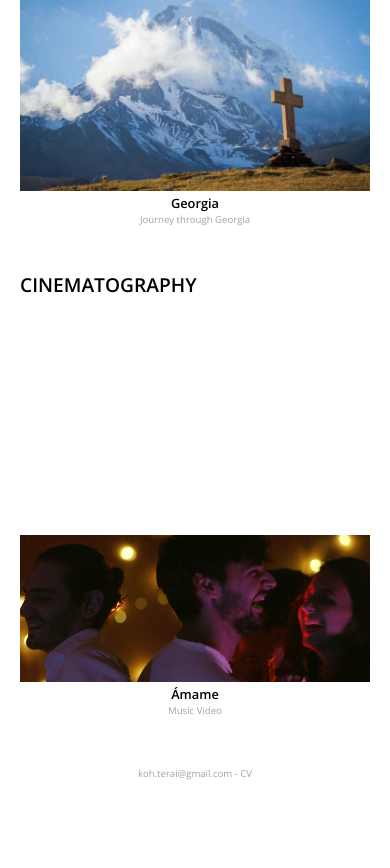
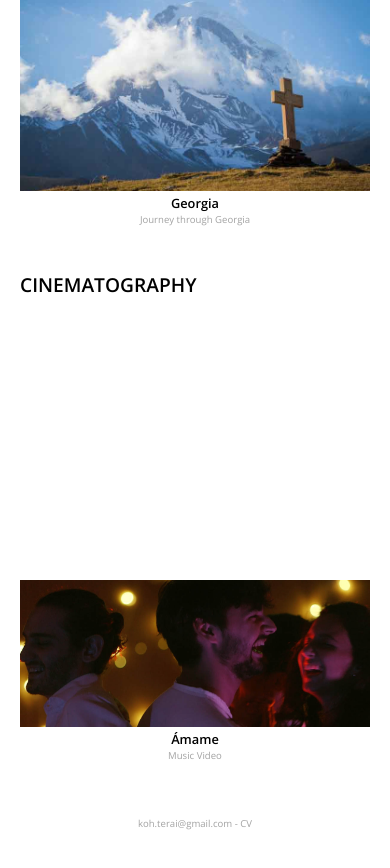
Before and after one commit to kohterai/portfolio-website, a React (Create React App) app: page / in a window 390 px wide. Shown: the part 2043-2911 px from the top of the page. Before the commit the page ends 2873 px from the top, so only its background shows below. Built offline with nearby package versions, Linux system fonts and the light colour scheme.

Commit message:
Spacing for long thumbnails fixed. Also Reel thumbnail page spacing fixed

```diff
--- a/src/ProjectList.js
+++ b/src/ProjectList.js
@@ -31,6 +31,11 @@ import Amame from './Projects/Cinematography/Amame'
 import AmameT1 from './Projects/Cinematography/photos/amame-thumb1.jpg'
 import AmameT2 from './Projects/Cinematography/photos/amame-thumb2.jpg'
 import AmameT3 from './Projects/Cinematography/photos/amame-thumb3.jpg'
+
+import CinematographyWorkshop from './Projects/Cinematography/CinematographyWorkshop'
+// import AmameT1 from './Projects/Cinematography/photos/amame-thumb1.jpg'
+// import AmameT2 from './Projects/Cinematography/photos/amame-thumb2.jpg'
+// import AmameT3 from './Projects/Cinematography/photos/amame-thumb3.jpg'
 
 
 const projectList = [
@@ -89,14 +94,24 @@ const projectList = [
   },
   { type: "Cinematography",
     longThumb: true,
-    projects: [{ title: "Ámame",
+    projects: [
+                // { title: "Workshops",
+                //   caption: "Cinematography Workshops",
+                //   thumbnail1: AmameT1,
+                //   thumbnail2: AmameT2,
+                //   thumbnail3: AmameT3,
+                //   path: '/projects/CinematographyWorkshop',
+                //   main: CinematographyWorkshop
+                // },
+                { title: "Ámame",
                   caption: "Music Video",
                   thumbnail1: AmameT1,
                   thumbnail2: AmameT2,
                   thumbnail3: AmameT3,
                   path: '/projects/Amame',
                   main: Amame
-                }]
+                }
+                ]
   },
   // { type: "Research",
   //   projects: [{  title: "Haptic",
--- a/src/Projects/Cinematography/CinematographyWorkshop.js
+++ b/src/Projects/Cinematography/CinematographyWorkshop.js
@@ -25,13 +25,13 @@ import amame9 from './photos/amame-9.jpg'
 import ImageLoader from '../ImageLoader'
 
 
-class Amame extends Component {
+class CinematographyWorkshop extends Component {
   render() {
     return (
       <div className="project-content">
 
         <div className="project-video-wrapper">
-          <ReactPlayer className="project-video" url='https://www.youtube.com/watch?v=NtiSkCwQTZM' controls={true}
+          <ReactPlayer className="project-video" url='https://www.youtube.com/watch?v=ZJbmMQp45JY&list=PLK-Ssgo2mo27eGt-vQXhf9x7c_Af_6LFN' controls={true}
           youtubeConfig={{modestbranding: 1}} width='100%' height='100%'/>
         </div>
 
@@ -78,4 +78,4 @@ class Amame extends Component {
   }
 }
 
-export default Amame
+export default CinematographyWorkshop
--- a/src/Thumbnail.css
+++ b/src/Thumbnail.css
@@ -52,6 +52,11 @@
   opacity: 0.7;
 }
 
+.thumbnail-long-wrapper-wrapper {
+  width: 100%;
+  margin: 20px 0px 20px 0px;
+}
+
 .thumbnailimage-long{
   cursor: pointer;
   opacity: 1;
@@ -71,6 +76,10 @@
     max-width: 50%;
   }
 
+  .thumbnail-long-wrapper-wrapper {
+    margin: 10px 0px 10px 0px;
+  }
+
   .thumbnail-long-left {
     display: none;
   }
@@ -85,6 +94,10 @@
     width: 100%;
     max-width: 100%;
     margin-bottom: 5px;
+  }
+
+  .thumbnail-long-wrapper-wrapper {
+    margin: 5px 0px 5px 0px;
   }
 
   .thumb-category-wrapper {
--- a/src/ThumbnailCatalog.js
+++ b/src/ThumbnailCatalog.js
@@ -22,7 +22,7 @@ class ThumbnailCatalog extends Component {
 
             {projectList.longThumb ? (
               <div>
-              <div className="project-video-wrapper" style={{marginTop: "20px"}}>
+              <div className="project-video-wrapper" style={{marginTop: "20px", marginBottom: "40px"}}>
                 <ReactPlayer className="project-video" url='https://vimeo.com/201632847' width='100%' height='100%'/>
               </div>
               <div className="thumbnailContainer" style={{
--- a/src/ThumbnailLong.js
+++ b/src/ThumbnailLong.js
@@ -9,7 +9,7 @@ import './Thumbnail.css'
 class Thumbnail extends Component {
   render() {
     return (
-      <div style={{width: "100%"}}>
+      <div className="thumbnail-long-wrapper-wrapper">
       <div className="thumbnail-long-wrapper">
         <div className="thumbnail-long thumbnail-long-left">
           <Link to={`${this.props.path}`}>
```
Also changed, not shown: 3 other files (tests, documents, lock files or other folders).
